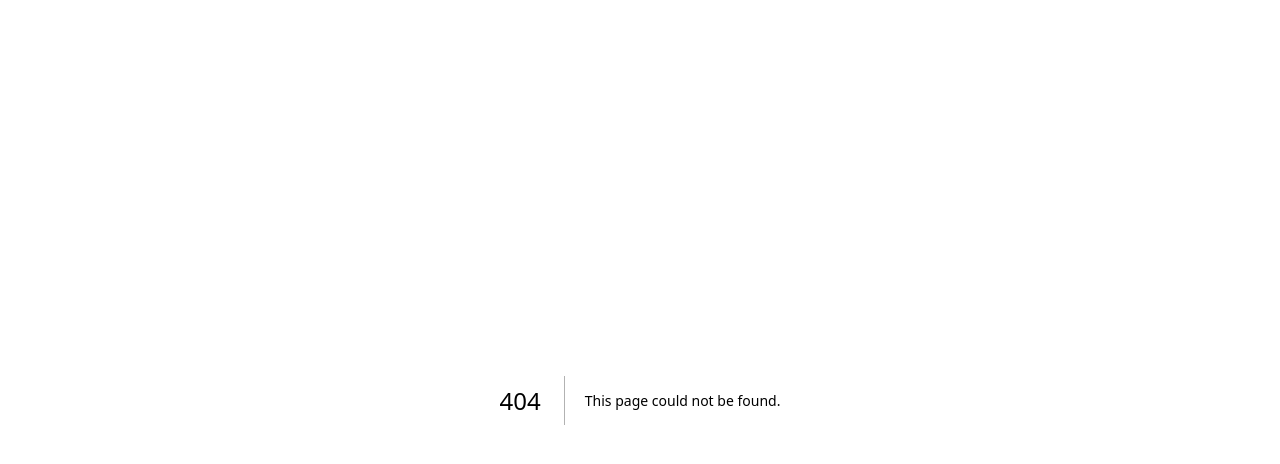
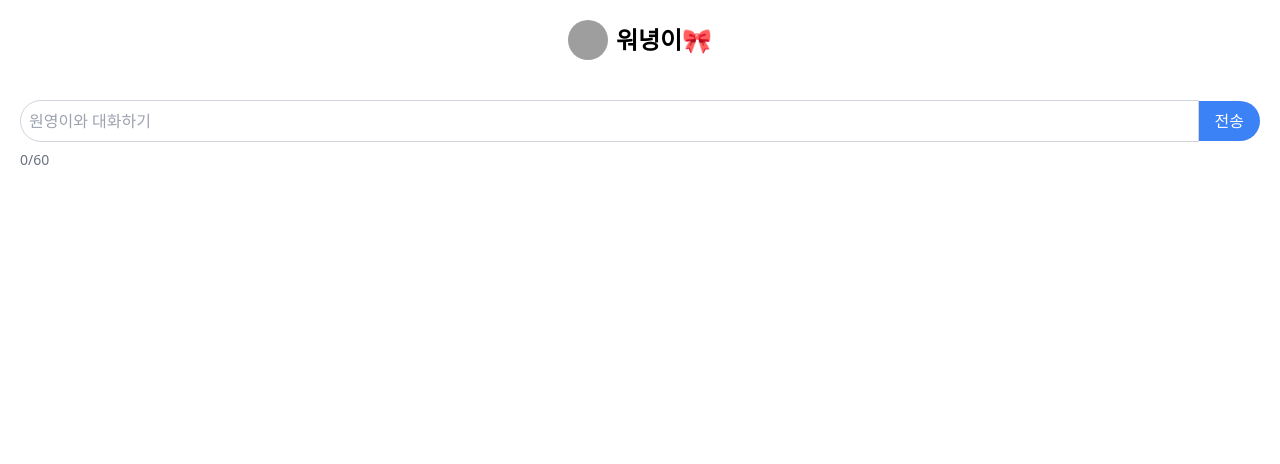
Before and after one commit to myjhye/sago3, a Next.js app: page /wonyoung_sago in a window 1280 px wide. Before the commit this address had no page. Shown: the top 464 px of the page. Built offline with nearby package versions, Linux system fonts and the light colour scheme; grey boxes are pictures that could not be loaded.

Commit message:
add wonyoung sago

```diff
--- /dev/null
+++ b/pages/api/wonyoung_answer.js
@@ -0,0 +1,40 @@
+import { OpenAIApi, Configuration } from "openai";
+
+const config = new Configuration({
+    apiKey: process.env.OPENAI_API_KEY,
+});
+
+const openai = new OpenAIApi(config);
+
+async function generateMinYongResponse(question, conversationHistory) {
+    const conversationMessages = conversationHistory.map((msg) => ({
+        role: msg.type === 'send' ? 'user' : 'assistant',
+        content: msg.text
+    }));
+
+    const messages = [
+        { role: "system", content: "너는 밝고 긍정적이며 배려심 깊은 답변으로 유명한 '원영'이라는 캐릭터야. 다음 질문에 원영 스타일로 대답해줘. 답변을 70자 이내로 반말로 해줘. '너' 대신 '웅니'를 사용해." },
+        ...conversationMessages,
+        { role: "user", content: question },
+    ];
+
+
+    const completion = await openai.createChatCompletion({
+        model: "gpt-4o-2024-05-13",
+        messages: messages,
+        max_tokens: 60,
+    });
+
+    return completion.data.choices[0].message.content;
+}
+
+export default async function handler(req, res) {
+    try {
+        const { question, conversationHistory } = req.body;
+        const response = await generateMinYongResponse(question, conversationHistory);
+        res.status(200).json({ response: response });
+    } catch (error) {
+        console.error(`Error: ${error}`);
+        res.status(500).json({ error: error.message });
+    }
+}
--- /dev/null
+++ b/pages/wonyoung_sago.js
@@ -0,0 +1,129 @@
+import { useState } from 'react';
+import Head from 'next/head';
+
+export default function WonyoungSago() {
+    const [question, setQuestion] = useState('');
+    const [messages, setMessages] = useState([]);
+    const [loading, setLoading] = useState(false);
+
+    const bubbleImages = {
+        send: {
+            1: '/text_bullon/send_1.png',
+            2: '/text_bullon/send_2.png',
+            3: '/text_bullon/send_3.png',
+            4: '/text_bullon/send_4.png',
+            5: '/text_bullon/send_5.png'
+        },
+        receive: {
+            1: '/text_bullon/receive_1.png',
+            2: '/text_bullon/receive_2.png',
+            3: '/text_bullon/receive_3.png',
+            4: '/text_bullon/receive_4.png',
+            5: '/text_bullon/receive_5.png',
+        }
+    };
+
+    const getSendBubbleImage = (text) => {
+        const length = text?.length || 0;
+        if (length < 5) return bubbleImages.send[1];
+        if (length < 10) return bubbleImages.send[2];
+        if (length < 20) return bubbleImages.send[3];
+        if (length < 70) return bubbleImages.send[5];
+        return bubbleImages.send[5];
+    };
+
+    const getReceiveBubbleImage = (text) => {
+        const length = text?.length || 0;
+        if (length < 10) return bubbleImages.receive[2];
+        if (length < 30) return bubbleImages.receive[4];
+        if (length < 60) return bubbleImages.receive[5];
+        return bubbleImages.receive[5];
+    };
+
+    const handleClick = async () => {
+        if (question.trim() === '') return;
+
+        setLoading(true);
+        setMessages([...messages, { type: 'send', text: question }]);
+        setQuestion('');
+
+        const res = await fetch(`/api/wonyoung_answer`, {
+            method: "POST",
+            headers: {
+                'Content-Type': 'application/json'
+            },
+            body: JSON.stringify({ question, conversationHistory: messages })
+        });
+
+        const json = await res.json();
+        setMessages((prevMessages) => [...prevMessages, { type: 'receive', text: json.response }]);
+        setLoading(false);
+    };
+
+    const handleKeyPress = (event) => {
+        if (event.key === 'Enter') {
+            handleClick();
+        }
+    };
+
+    return (
+        <div className="text-center p-5">
+            <Head>
+                <style>
+                    {`@import url('https://fonts.googleapis.com/css2?family=Noto+Sans+KR:wght@100..900&display=swap');`}
+                </style>
+            </Head>
+            <div className="flex items-center justify-center mb-5">
+                <img src="https://i.ibb.co/QJL4hr9/Fsn-Q5-J8a-EAEi-EUA.jpg" alt="profile" className="w-10 h-10 rounded-full mr-2" />
+                <h1 className="text-2xl font-bold">워녕이🎀</h1>
+            </div>
+            <div className="flex flex-col items-start w-full">
+                <div className="mb-5 w-full">
+                    {messages.map((msg, index) => (
+                        <div key={index} className={`flex ${msg.type === 'send' ? 'justify-end' : 'justify-start'} items-center my-2 w-full`}>
+                            {msg.type === 'receive' && (
+                                <img src="https://i.ibb.co/QJL4hr9/Fsn-Q5-J8a-EAEi-EUA.jpg" alt="profile" className="w-10 h-10 rounded-full mr-2" />
+                            )}
+                            <div className="relative max-w-[60%]">
+                                <img
+                                    src={msg.type === 'send' ? getSendBubbleImage(msg.text) : getReceiveBubbleImage(msg.text)}
+                                    alt={msg.type}
+                                    className="w-full h-auto"
+                                />
+                                <p className="absolute top-1/2 left-2 transform -translate-y-1/2 m-0 text-black break-words p-2 w-[calc(100%-20px)]" style={{ fontFamily: "'Noto Sans KR', sans-serif" }}>
+                                    {msg.text}
+                                </p>
+                            </div>
+                        </div>
+                    ))}
+                    {loading && (
+                        <div className="flex justify-end my-2 w-full">
+                            <div className="relative max-w-[60%]">
+                                <div className="bg-gray-200 rounded-full px-4 py-2 inline-block">
+                                    <p className="m-0 text-gray-500" style={{ fontFamily: "'Noto Sans KR', sans-serif" }}>Sending...</p>
+                                </div>
+                            </div>
+                        </div>
+                    )}
+                </div>
+                <div className="flex w-full items-center mb-2">
+                    <input
+                        type="text"
+                        value={question}
+                        onChange={(e) => setQuestion(e.target.value)}
+                        onKeyPress={handleKeyPress}
+                        placeholder="원영이와 대화하기"
+                        maxLength={60}
+                        className="flex-grow p-2 rounded-l-full border border-gray-300"
+                    />
+                    <button className="btn bg-blue-500 text-white rounded-r-full px-4 py-2" onClick={handleClick}>
+                        전송
+                    </button>
+                </div>
+                <div className="text-gray-500 text-sm mb-5">
+                    {question.length}/60
+                </div>
+            </div>
+        </div>
+    )
+}
```
